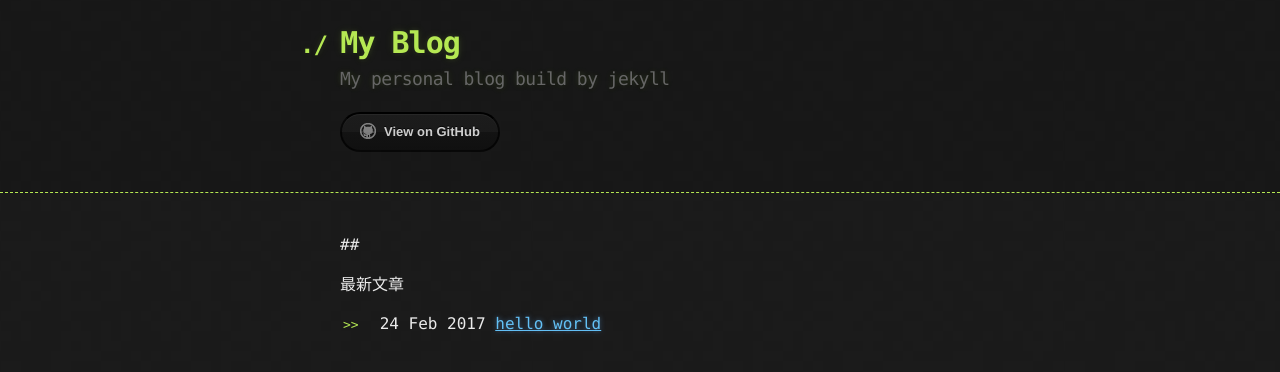
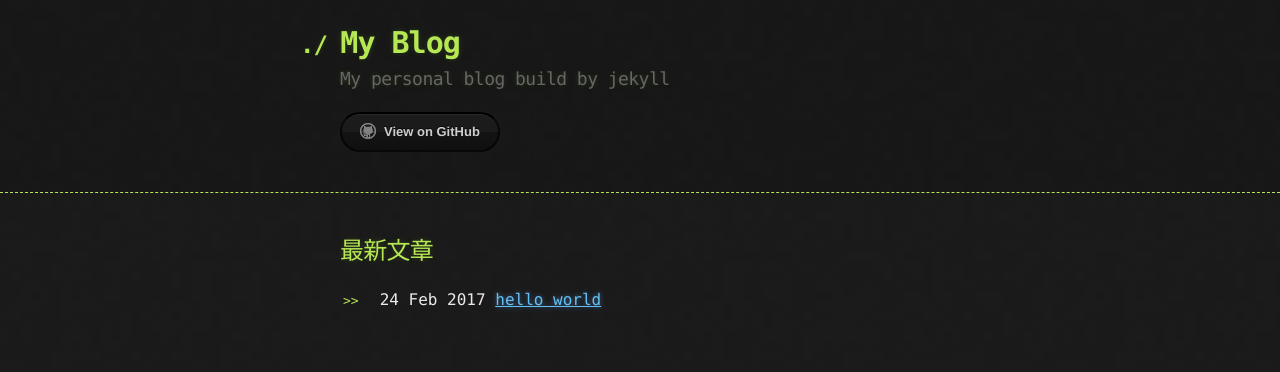
Before and after one commit to gc1423/jekyll_demo, a Jekyll site: the page built from index.md, in a window 1280 px wide. Shown: the top 372 px of the page. Built offline with Jekyll 4.4.1, drawn with Linux system fonts in a browser that asks for light colours; our own code applies the rules of GitHub Pages for plain Markdown files.

Commit message:
测试使用markdown写文章

```diff
--- a/index.md
+++ b/index.md
@@ -2,9 +2,8 @@
 layout: default
 ---
 
-##{{ page.title }}
 
-最新文章
+## 最新文章
 
 {% for post in site.posts%}
 - {{ post.date | date_to_string }} [{{ post.title }}]({{ site.baseurl }}{{ post.url }})
```
